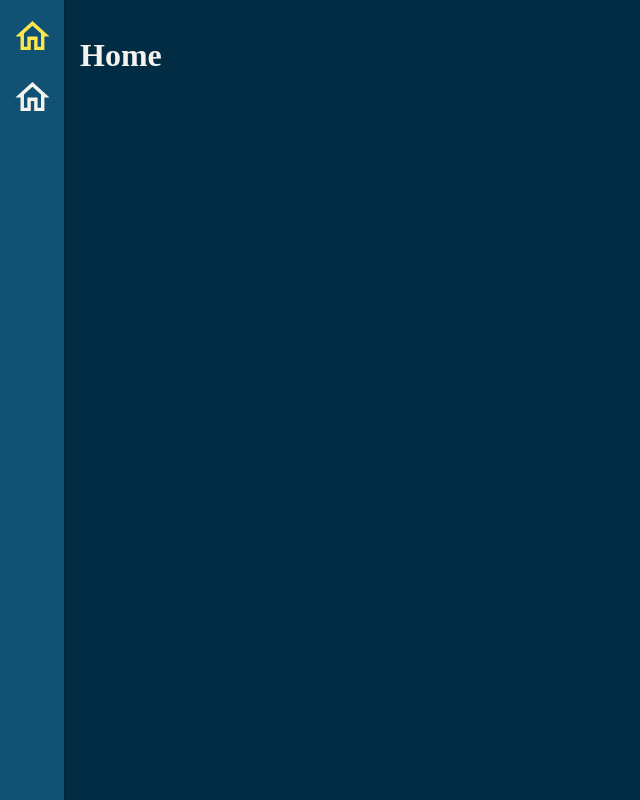
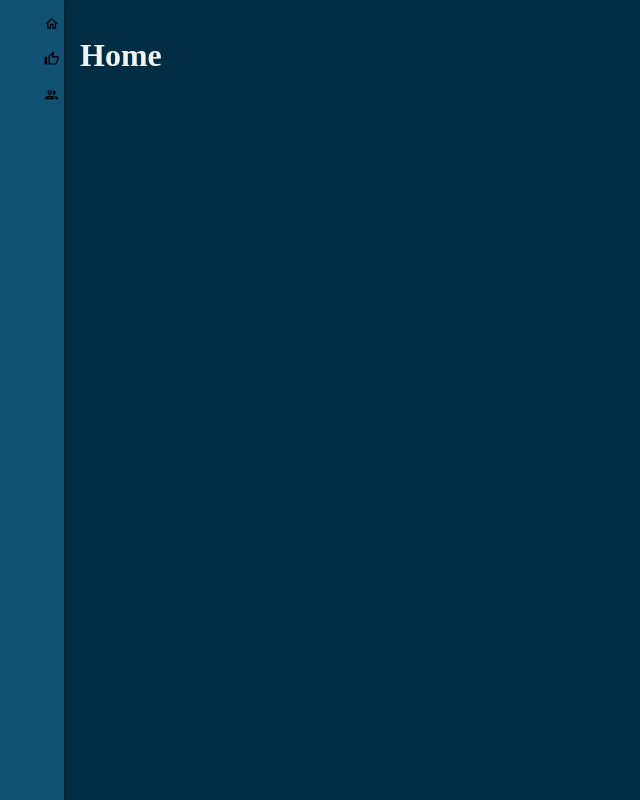
Before and after one commit to VegSja/CinemaDate, a React (Create React App) app in the folder frontend/cinema-date/: page / in a window 1280 px wide. Shown: the whole page, without its empty margins (0-640 px from the left). Built offline with nearby package versions, Linux system fonts and the light colour scheme.

Commit message:
Decent navbar

```diff
--- a/frontend/cinema-date/src/components/navbar-link.js
+++ b/frontend/cinema-date/src/components/navbar-link.js
@@ -1,16 +1,28 @@
 import React from 'react';
-import { useLocation } from 'react-router-dom'
-
-import { ReactComponent as HomeIcon } from "../static/icons/home_black_24dp.svg"
+import { NavLink,useLocation } from 'react-router-dom'
 
 export default function Navbarlink(props){
 	var location = useLocation();
+	console.log(location)
 	var isActive = location.pathname === props.to
-	var className = isActive ? 'icon-active' : 'icon';
+	if(isActive){
+		return <ActiveNavbarLink props={props}/>
+	}
+	return <DefaultNavbarLink props={props}/>
+};
 
+function ActiveNavbarLink(props){
 	return(
-		<div className="navbar-entry">
-			<HomeIcon className={className}/>
-		</div>
-	)
+		<NavLink className='navbar-entry icon-active' to={props.props.to}>
+			{props.props.children}
+		</NavLink>
+	);
 }
+
+function DefaultNavbarLink(props){
+	return(
+		<NavLink className='navbar-entry' to={props.props.to}>
+			{props.props.children}
+		</NavLink>
+	);
+}
--- a/frontend/cinema-date/src/components/navbar.js
+++ b/frontend/cinema-date/src/components/navbar.js
@@ -1,18 +1,26 @@
 import React from "react"
-import { NavLink } from "react-router-dom"
 
 import Navbarlink from "./navbar-link"
+
+import { ReactComponent as HomeIcon } from "../static/icons/home_black_24dp.svg"
+import { ReactComponent as LikeIcon } from "../static/icons/thumb_up_black_24dp.svg"
+import { ReactComponent as FriendsIcon } from "../static/icons/group_black_24dp.svg"
 
 export default function Navbar(){
 	return(
 		<div className="floating navbar">
 			<nav>
-				<NavLink to="/">
-					<Navbarlink to="/"/>
-				</NavLink>
-				<NavLink to="/about">
-					<Navbarlink to="/about"/>
-				</NavLink>
+				<ul className="navbar-nav">
+					<Navbarlink to="/home">
+						<HomeIcon />
+					</Navbarlink>
+					<Navbarlink to="/liked">
+						<LikeIcon />
+					</Navbarlink>
+					<Navbarlink to="/friends">
+						<FriendsIcon />
+					</Navbarlink>
+				</ul>
 			</nav>
 		</div>
 	)
```
